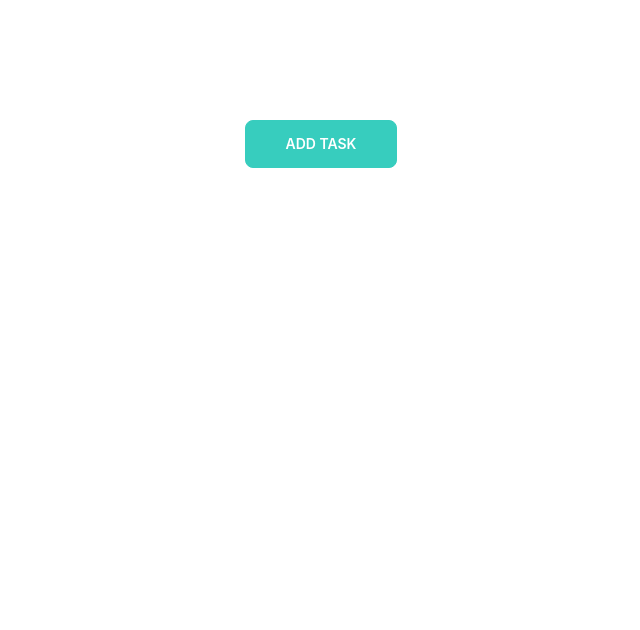
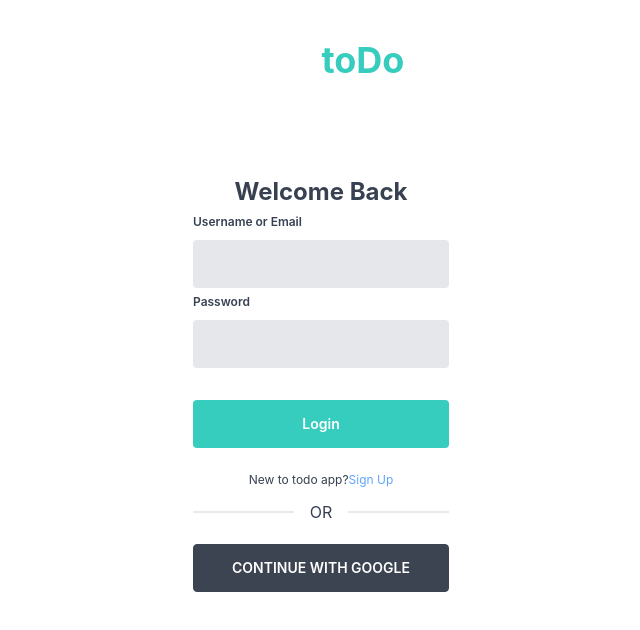
Before and after one commit to Nahid-khandakar/Dev-Todo, a React (Create React App) app: page /login in a window 1280 px wide. Shown: the top 630 px of the page, without its empty margins (319-959 px from the left). Built offline with nearby package versions, Linux system fonts and the light colour scheme.

Commit message:
login add

```diff
--- a/package.json
+++ b/package.json
@@ -9,6 +9,7 @@
     "daisyui": "^2.15.0",
     "react": "^18.1.0",
     "react-dom": "^18.1.0",
+    "react-router-dom": "^6.3.0",
     "react-scripts": "5.0.1",
     "web-vitals": "^2.1.4"
   },
--- a/src/App.css
+++ b/src/App.css
@@ -32,6 +32,7 @@
   from {
     transform: rotate(0deg);
   }
+
   to {
     transform: rotate(360deg);
   }
--- a/src/App.js
+++ b/src/App.js
@@ -1,13 +1,21 @@
-import logo from './logo.svg';
+import { Route, Routes } from 'react-router-dom';
 import './App.css';
 import Home from './pages/Home/Home';
+import Login from './pages/Login/Login';
+import SignUp from './pages/Login/SignUp';
 
 function App() {
   return (
     <div>
-      <h1 className='text-center text-4xl font-bold py-10 text-white'>To Do</h1>
+      <h1 className='text-center text-4xl font-bold py-10 text-white'>Dev-<span className='text-accent'>toDo</span></h1>
 
-      <Home></Home>
+      <Routes>
+        <Route path='/' element={<Home></Home>}></Route>
+        <Route path='/home' element={<Home></Home>}></Route>
+        <Route path='/login' element={<Login></Login>}></Route>
+        <Route path='/signup' element={<SignUp></SignUp>}></Route>
+      </Routes>
+
     </div>
   );
 }
--- a/src/index.js
+++ b/src/index.js
@@ -3,11 +3,16 @@ import ReactDOM from 'react-dom/client';
 import './index.css';
 import App from './App';
 import reportWebVitals from './reportWebVitals';
+import { BrowserRouter } from 'react-router-dom';
 
 const root = ReactDOM.createRoot(document.getElementById('root'));
 root.render(
   <React.StrictMode>
-    <App />
+
+    <BrowserRouter>
+      <App />
+    </BrowserRouter>
+
   </React.StrictMode>
 );
 
--- a/src/pages/Home/Home.js
+++ b/src/pages/Home/Home.js
@@ -1,10 +1,16 @@
 import React from 'react';
 import Modal from '../Modal/Modal';
+import TaskManage from '../TaskManage/TaskManage';
 
 const Home = () => {
     return (
         <div className='text-center'>
             <Modal></Modal>
+
+
+            <div className='mt-10'>
+                <TaskManage></TaskManage>
+            </div>
         </div>
     );
 };
--- /dev/null
+++ b/src/pages/Login/Login.js
@@ -0,0 +1,40 @@
+import React from 'react';
+
+const Login = () => {
+    return (
+
+        <div className='bg-white'>
+            <div className='flex flex-col items-center pt-14 h-screen text-gray-700'>
+                <h1 class="font-bold text-2xl">Welcome Back</h1>
+
+                <form className=''>
+                    <label class="font-semibold text-xs" for="usernameField">Username or Email</label>
+                    <input class="flex items-center h-12 px-4 w-64 bg-gray-200 mt-2 rounded focus:outline-none focus:ring-2" type="text" />
+
+                    <label class="font-semibold text-xs mt-3" for="passwordField">Password</label>
+                    <input class="flex items-center h-12 px-4 w-64 bg-gray-200 mt-2 rounded focus:outline-none focus:ring-2" type="password" />
+
+                    <button class="flex items-center justify-center h-12 px-6 w-64 bg-accent mt-8 rounded font-semibold text-sm text-white">Login</button>
+
+                    <div class="flex mt-6 justify-center text-xs">
+                        <h1>New to todo app?  </h1>
+                        <a class="text-blue-400 hover:text-blue-500" href="/"> Sign Up</a>
+                    </div>
+
+                    <div class="divider">OR</div>
+
+
+                    <button class="btn h-12 px-6 w-64  mt-2 rounded font-semibold text-sm text-white">Continue with google</button>
+
+
+
+                </form>
+            </div>
+        </div>
+
+
+
+    );
+};
+
+export default Login;
--- /dev/null
+++ b/src/pages/Login/RequireAuth.js
@@ -0,0 +1,11 @@
+import React from 'react';
+
+const RequireAuth = () => {
+    return (
+        <div>
+
+        </div>
+    );
+};
+
+export default RequireAuth;
--- /dev/null
+++ b/src/pages/Login/SignUp.js
@@ -0,0 +1,11 @@
+import React from 'react';
+
+const SignUp = () => {
+    return (
+        <div>
+
+        </div>
+    );
+};
+
+export default SignUp;
--- a/src/pages/Modal/Modal.js
+++ b/src/pages/Modal/Modal.js
@@ -6,7 +6,23 @@ const Modal = () => {
         event.preventDefault();
         const task = event.target.task.value
         const description = event.target.description.value
-        console.log(task, description)
+
+        const taskData = {
+            taskName: task,
+            taskDescription: description
+        }
+
+        fetch('http://localhost:5000/task', {
+            method: 'POST',
+            headers: {
+                'content-type': 'application/json'
+            },
+            body: JSON.stringify(taskData)
+        })
+            .then(res => res.json())
+            .then(data => {
+                console.log(data)
+            })
     }
 
     return (
@@ -20,7 +36,7 @@ const Modal = () => {
             <div className="modal modal-bottom sm:modal-middle">
 
                 <div className="modal-box bg-white text-gray-700">
-                    <label htmlFor="booking-modal" className="btn btn-accent btn-circle absolute right-2 top-2 text-white">✕</label>
+                    <label htmlFor="my-modal" className="btn btn-accent btn-circle absolute right-2 top-2 text-white">✕</label>
                     <h3 className="font-bold text-lg text-accent">Add Your Task</h3>
 
 
--- /dev/null
+++ b/src/pages/TaskManage/ManageCard.js
@@ -0,0 +1,31 @@
+import React from 'react';
+
+const ManageCard = ({ task }) => {
+
+    const { taskName, taskDescription } = task
+
+    return (
+        <div className='my-10'>
+
+            <div className="card w-72 bg-accent shadow-xl mx-auto">
+                <div className="card-body">
+                    <h2 className="text-left text-white text-2xl font-semibold">{taskName}</h2>
+                    <p className='text-left text-gray-900'>{taskDescription}</p>
+
+                </div>
+
+                <div className="my-5 flex justify-between px-5">
+
+                    <button className="btn text-white px-5 mx-auto">Complete</button>
+                    <button className="btn btn-warning px-5 mx-auto">Delete</button>
+
+                </div>
+
+            </div>
+
+
+        </div>
+    );
+};
+
+export default ManageCard;
--- /dev/null
+++ b/src/pages/TaskManage/TaskManage.js
@@ -0,0 +1,40 @@
+import React, { useEffect, useState } from 'react';
+import ManageCard from './ManageCard';
+
+const TaskManage = () => {
+
+    const [tasks, setTasks] = useState([])
+
+    useEffect(() => {
+        fetch('http://localhost:5000/task')
+            .then(res => res.json())
+            .then(data => {
+                setTasks(data)
+            })
+    }, [])
+
+    return (
+        <div>
+
+            <div>
+                <h1 className='text-white text-center text-3xl'>Manage Your Task</h1>
+                <p className='text-accent font-bold'>Your listed task : {tasks.length}</p>
+            </div>
+
+
+            <div className='grid  grid-col-1 xl:grid-cols-3 gap-4'>
+                {
+                    tasks.map(task => <ManageCard
+                        key={task._id}
+                        task={task}
+                    ></ManageCard>)
+                }
+            </div>
+
+
+        </div>
+
+    );
+};
+
+export default TaskManage;
```
Also changed, not shown: 1 other file (tests, documents, lock files or other folders).
